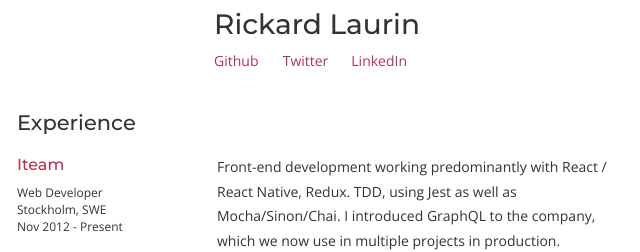
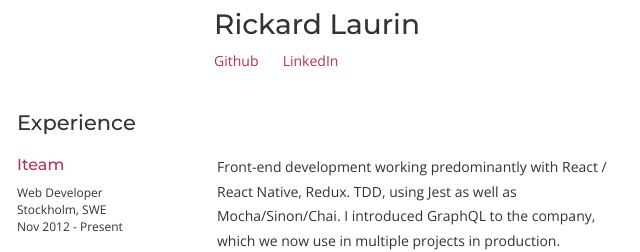
Before and after one commit to believer/willcodefor.beer-2017, a plain HTML site: page index.html in a window 1280 px wide. Shown: the part 183-435 px from the top of the page, 323-963 px from the left. Drawn offline with nearby package versions, Linux system fonts and the light colour scheme.

Commit message:
chore: remove twitter

```diff
--- a/index.html
+++ b/index.html
@@ -20,7 +20,6 @@
 
       <div class="portfolio__contact">
         <a href="https://github.com/believer">Github</a>
-        <a href="https://twitter.com/rickardlaurin">Twitter</a>
         <a href="https://www.linkedin.com/in/rickardlaurin/">LinkedIn</a>
       </div>
     </header>
```
